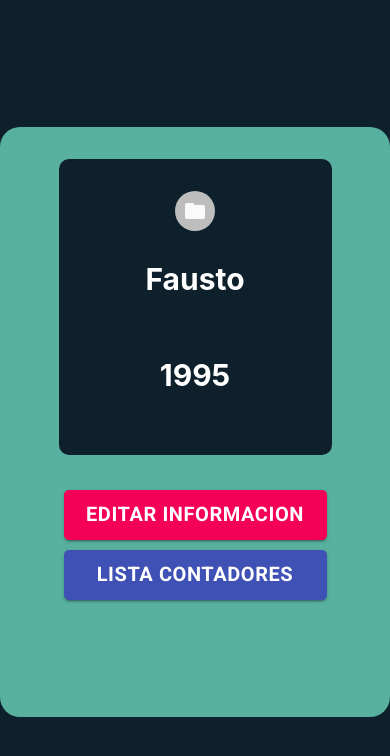
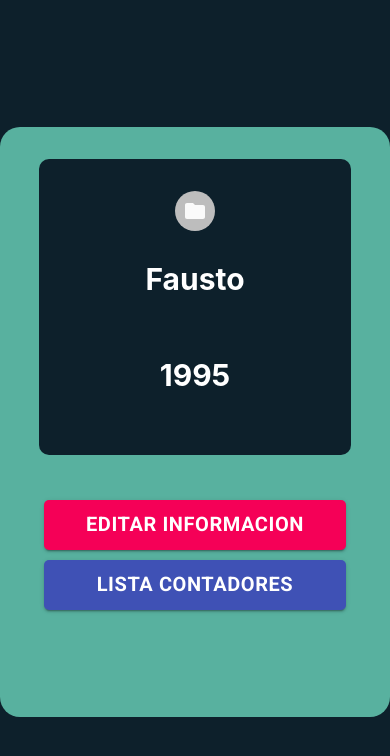
Before and after one commit to faustoazzaretti/parcialMCGA, a React (Create React App) app: page / in a window 390 px wide. Shown: the top 756 px of the page. Built offline with nearby package versions, Linux system fonts and the light colour scheme.

Commit message:
Add SweetAlert

```diff
--- a/package.json
+++ b/package.json
@@ -14,7 +14,8 @@
     "react-final-form": "^6.5.1",
     "react-router": "^5.2.0",
     "react-router-dom": "^5.2.0",
-    "react-scripts": "3.4.3"
+    "react-scripts": "3.4.3",
+    "sweetalert": "^2.1.2"
   },
   "scripts": {
     "start": "react-scripts start",
--- a/src/components/screens/Buttons/styles.css
+++ b/src/components/screens/Buttons/styles.css
@@ -24,3 +24,14 @@
 .containerButtons button:hover {
     cursor: pointer;
 }
+
+@media (max-width: 400px) {
+    .containerButtons {
+        display: flex;
+        flex-direction: column;
+        width: 80%;
+        height: 200px;
+        margin-top: 30px;
+    }
+
+}
--- a/src/components/screens/Card/styles.css
+++ b/src/components/screens/Card/styles.css
@@ -14,3 +14,11 @@
     font-weight: bold;
     color: white;
 }
+
+@media (max-width: 400px) {
+    .containerCard {
+        width: 80%;
+        margin: 10px;
+    }
+
+}
--- a/src/components/screens/Count/index.jsx
+++ b/src/components/screens/Count/index.jsx
@@ -5,13 +5,15 @@ import NoteAddIcon from '@material-ui/icons/NoteAdd';
 import DeleteIcon from '@material-ui/icons/Delete';
 import AddIcon from '@material-ui/icons/Add';
 import RemoveIcon from '@material-ui/icons/Remove';
+
 class Count extends React.Component {
     constructor(props) {
         super(props);
         var d = new Date();
         this.state = {
             count: 1,
-            newDate: d.toLocaleString()
+            newDate: d.toLocaleString(),
+            date: props.date
         };
     }
 
--- a/src/components/screens/Edit/index.js
+++ b/src/components/screens/Edit/index.js
@@ -5,7 +5,6 @@ import FilledInput from '@material-ui/core/FilledInput';
 import FormControl from '@material-ui/core/FormControl';
 import Input from '@material-ui/core/Input';
 import InputLabel from '@material-ui/core/InputLabel';
-
 
 class Edit extends React.Component {
     constructor(props) {
--- a/src/components/screens/Home/index.jsx
+++ b/src/components/screens/Home/index.jsx
@@ -4,6 +4,7 @@ import Card from '../Card/index';
 import Buttons from '../Buttons/index';
 
 class Home extends React.Component {
+
     render() {
         return (
             <div className="containerHome">
--- a/src/components/screens/Index/index.jsx
+++ b/src/components/screens/Index/index.jsx
@@ -1,6 +1,7 @@
 import React from 'react';
 import Home from '../Home/index';
 import Edit from '../Edit/index';
+import swal from 'sweetalert';
 
 class Index extends React.Component {
     constructor(props) {
@@ -20,6 +21,8 @@ class Index extends React.Component {
     }
 
     saveValues = () => {
+        this.state.name === "" || this.state.year === "" ?
+        swal ( "Error" ,  "El nombre no debe estar vacio!" ,  "error" ) :
         this.setState({
             name: this.state.name,
             year: this.state.year,
@@ -59,6 +62,7 @@ class Index extends React.Component {
                         saveValue={this.saveValues}
                         setName={this.setName}
                         setYear={this.setYear}
+                        validate={this.validate}
                     />
                 }
             </>
--- a/src/components/screens/ListCounts/index.jsx
+++ b/src/components/screens/ListCounts/index.jsx
@@ -7,12 +7,12 @@ import { makeStyles } from '@material-ui/core/styles';
 import CloudUploadIcon from '@material-ui/icons/CloudUpload';
 import SaveIcon from '@material-ui/icons/Save';
 import NoteAddIcon from '@material-ui/icons/Save';
+import swal from 'sweetalert';
 
 class ListCounts extends React.Component {
     constructor(props) {
         super(props)
         this.countID = 0;
-        this.countNumber = 0;
         var d = new Date();
         this.state = {
             countsArray: [],
@@ -25,17 +25,16 @@ class ListCounts extends React.Component {
 
     addCount = () => {
         this.countID = this.countID + 1;
-        this.countNumber = this.countNumber;
         const copyCountsArray = Object.assign([], this.state.countsArray)
         copyCountsArray.push({
-            id: this.countID,
-            countNumber: this.countNumber
+            id: this.countID
         })
         this.setState({
             countsArray: copyCountsArray,
             date: this.state.date
         })
         console.log(this.state.countsArray)
+        swal("SI PADREEE", "AGREGASTE UN CONTADOR PAPUUUUU!", "success");
     }
 
     deleteCount = (index) => {
--- a/src/components/screens/ListCounts/styles.css
+++ b/src/components/screens/ListCounts/styles.css
@@ -51,6 +51,7 @@
     .containerListCounts .topButtons {
         display: flex;
         flex-direction: column;
+        justify-content: flex-start;
     }
 
     .containerListCounts .topButtons button {
@@ -59,4 +60,17 @@
         margin: 20px;
         font-size:20px;
     }
-  }
+}
+
+@media (max-width: 300px) {
+    .containerListCounts .topButtons {
+        width:  90%;
+        display: flex;
+        flex-direction: column;
+    }
+
+    .containerListCounts .topButtons button {
+        width:  70%;
+    }
+
+}
```
Also changed, not shown: 1 other file (tests, documents, lock files or other folders).
